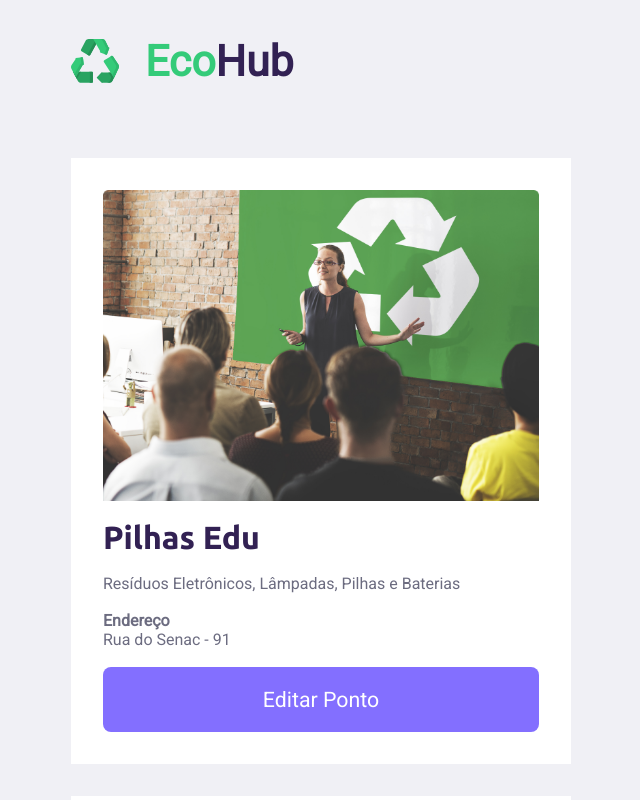
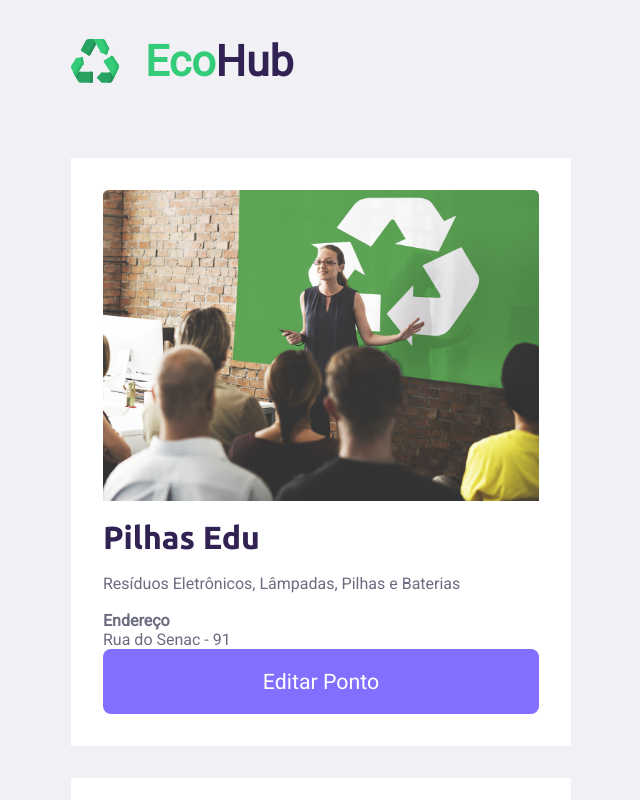
Before and after one commit to KevinAlvss/EcoHub, a React (Create React App) app: page /my-hubs in a window 1280 px wide. Shown: the top 800 px of the page, without its empty margins (79-719 px from the left). Built offline with nearby package versions, Linux system fonts and the light colour scheme.

Commit message:
chore: minor adjustments

```diff
--- a/src/pages/login/index.tsx
+++ b/src/pages/login/index.tsx
@@ -22,7 +22,9 @@ export function Login() {
               Não tem uma conta? <Link to="/register"> Crie uma</Link>
             </p>
           </InputContainer>
-          <ButtonWithIcon img={arrow} width="100%"> Entrar </ButtonWithIcon>
+          <Link to={"/my-hubs"}>
+            <ButtonWithIcon img={arrow} width="100%"> Entrar </ButtonWithIcon>
+          </Link>
         </LoginContainer>
       </Page>
     </Container>
--- a/src/pages/login/style.ts
+++ b/src/pages/login/style.ts
@@ -18,6 +18,10 @@ export const LoginContainer = styled.div`
   flex-direction: column;
   gap: 16px;
   min-width: 20vw;
+
+  > a {
+    text-decoration: none;
+  }
 `;
 
 export const InputContainer = styled.div`
--- a/src/pages/myHubs/index.tsx
+++ b/src/pages/myHubs/index.tsx
@@ -54,6 +54,7 @@ function RenderHubs() {
   return hubs.map((hub) => {
     return (
       <Hub>
+        <div>
           <img src={hub.image} alt="nomeDoHubAqui" />
           <h1>{hub.name}</h1>
           <p>{hub.materials}</p>
@@ -63,6 +64,7 @@ function RenderHubs() {
               {hub.address.street} - {hub.address.number}
             </p>
           </div>
+        </div>
         <ButtonWithoutIcon>Editar Ponto</ButtonWithoutIcon>
       </Hub>
     );
--- a/src/pages/myHubs/styles.ts
+++ b/src/pages/myHubs/styles.ts
@@ -13,6 +13,7 @@ export const Content = styled.div`
 export const Hub = styled.div`
   display: flex;
   flex-direction: column;
+  justify-content: space-between;
 
   min-width: 500px;
   width: calc(33% - 16px);
@@ -20,9 +21,13 @@ export const Hub = styled.div`
 
   padding: 32px;
 
-  gap: 18px;
+  > div {
+    display: flex;
+    flex-direction: column;
+    gap: 18px;
+  }
 
-  > img {
+  > div img {
     width: 100%;
     margin: 0 auto;
   }
--- a/src/pages/register/index.tsx
+++ b/src/pages/register/index.tsx
@@ -26,9 +26,11 @@ export function Register() {
               Já tem uma conta? <Link to="/login">Entre aqui</Link>
             </p>
           </InputContainer>
-          <ButtonWithIcon img={arrow} width="100%">
-            Cadastre-se
-          </ButtonWithIcon>
+          <Link to={"/my-hubs"}>
+            <ButtonWithIcon img={arrow} width="100%">
+              Cadastre-se
+            </ButtonWithIcon>
+          </Link>
         </LoginContainer>
       </Page>
     </Container>
--- a/src/pages/register/style.ts
+++ b/src/pages/register/style.ts
@@ -18,6 +18,10 @@ export const LoginContainer = styled.div`
   flex-direction: column;
   gap: 16px;
   min-width: 20vw;
+
+  > a {
+    text-decoration: none;
+  }
 `;
 
 export const InputContainer = styled.div`
```
Lines whose indentation alone changed are shown as unchanged.
